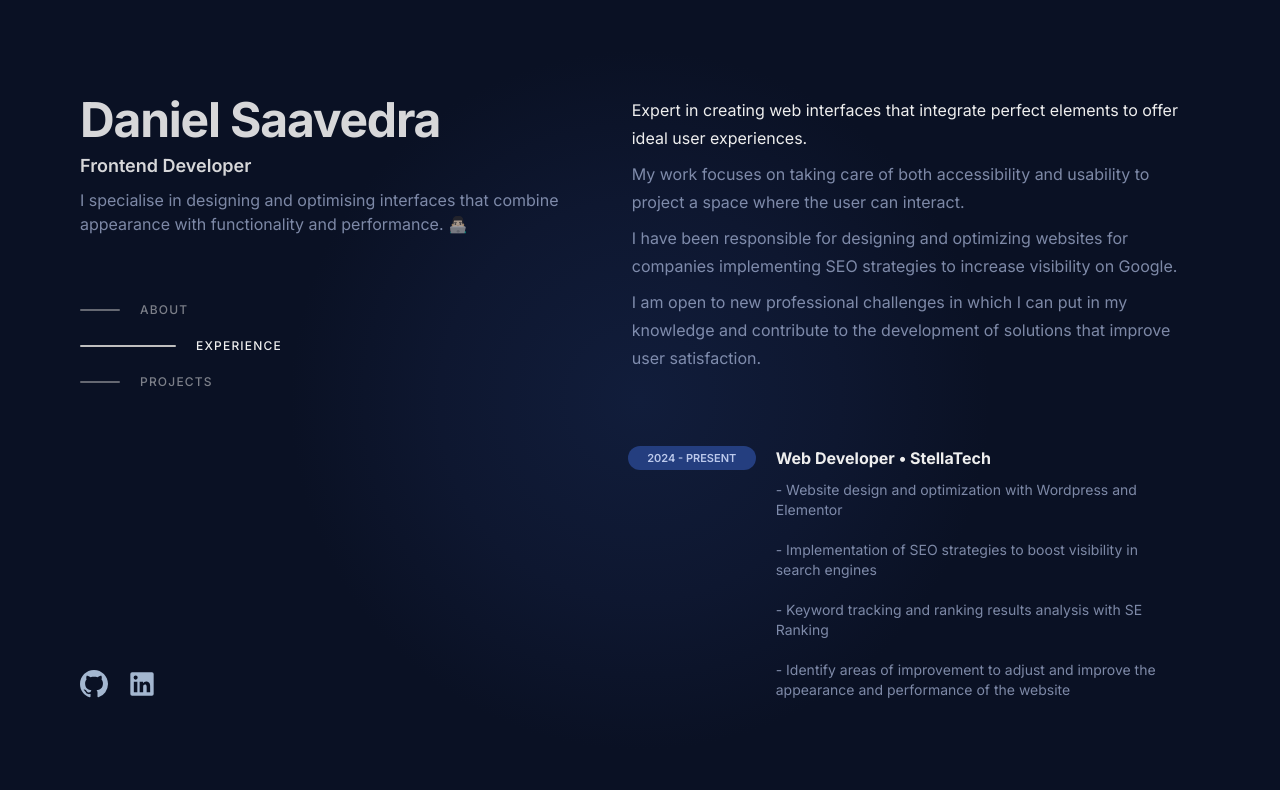
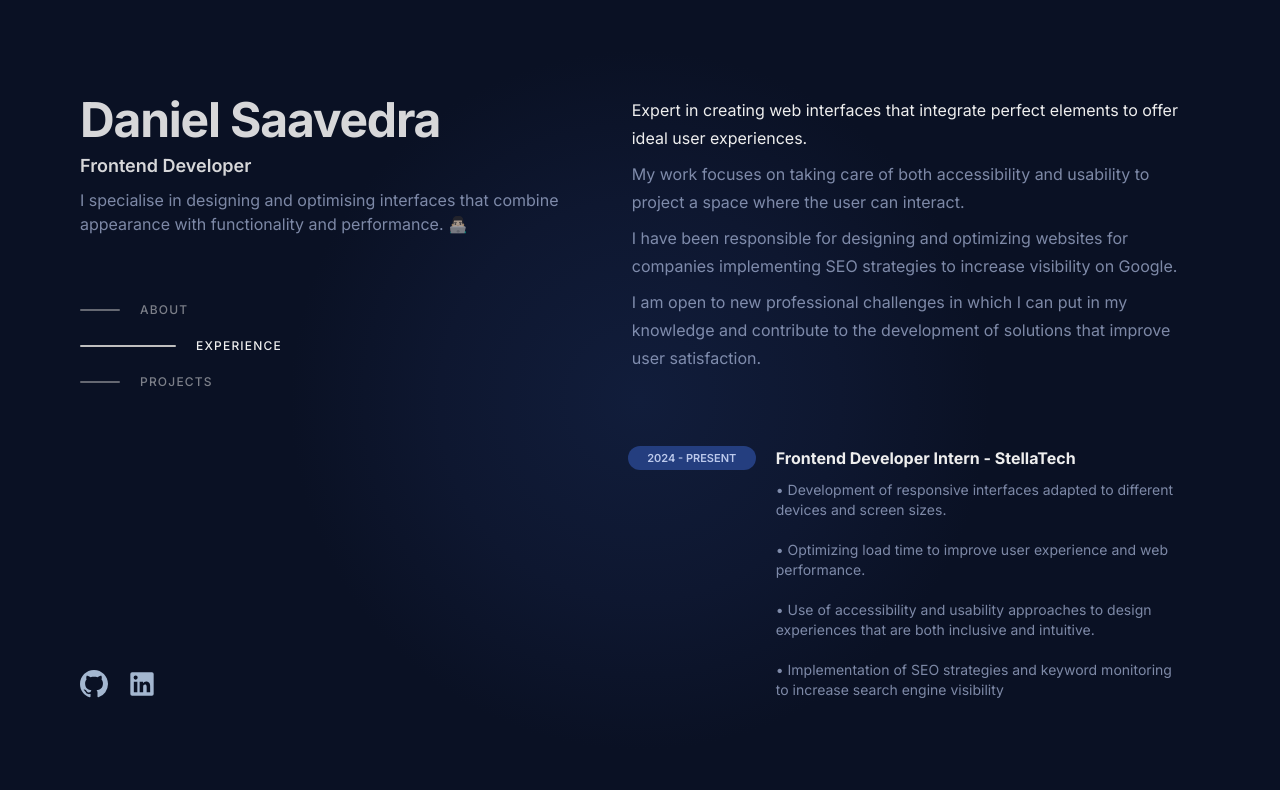
Before and after one commit to kiudev/portfolio-2024, a Next.js app: page / in a window 1280 px wide. Shown: the top 790 px of the page. Built offline with nearby package versions, Linux system fonts and the light colour scheme.

Commit message:
Merge branch 'master' of https://github.com/kiudev/portfolio-2024

```diff
--- a/src/components/Timeline.tsx
+++ b/src/components/Timeline.tsx
@@ -18,7 +18,7 @@ export default function Timeline({ items }: { items: TimelineItemProps[] }) {
             </time>
             <div className="lg:ml-10 px-6 sm:-ml-32">
               <div className="text-md font-bold -ml-6 min-[640px]:mt-9 lg:mt-0">
-                {`${item.title} • ${item.company}`}
+                {`${item.title} - ${item.company}`}
 
               </div>
               <div className="text-blue-100 text-sm -ml-6 -mb-3">
--- a/src/data/experienceItems.js
+++ b/src/data/experienceItems.js
@@ -2,15 +2,15 @@ export const experienceItems = [
   {
     date: "2024 - Present",
     label: "Internship",
-    title: "Web Developer",
+    title: "Frontend Developer Intern",
     company: "StellaTech",
     content: [
-      "Website design and optimization with Wordpress and Elementor",
-      "Implementation of SEO strategies to boost visibility in search engines",
-      "Keyword tracking and ranking results analysis with SE Ranking",
-      "Identify areas of improvement to adjust and improve the appearance and performance of the website",
-    ].map(item => (
-      <p className="mt-5 list-decimal" key={item}>{`- ${item}`}</p>
+      "Development of responsive interfaces adapted to different devices and screen sizes.",
+      "Optimizing load time to improve user experience and web performance.",
+      "Use of accessibility and usability approaches to design experiences that are both inclusive and intuitive.",
+      "Implementation of SEO strategies and keyword monitoring to increase search engine visibility",
+    ].map((item) => (
+      <p className="mt-5 list-decimal" key={item}>{`• ${item}`}</p>
     )),
   },
 ].reverse();
```
